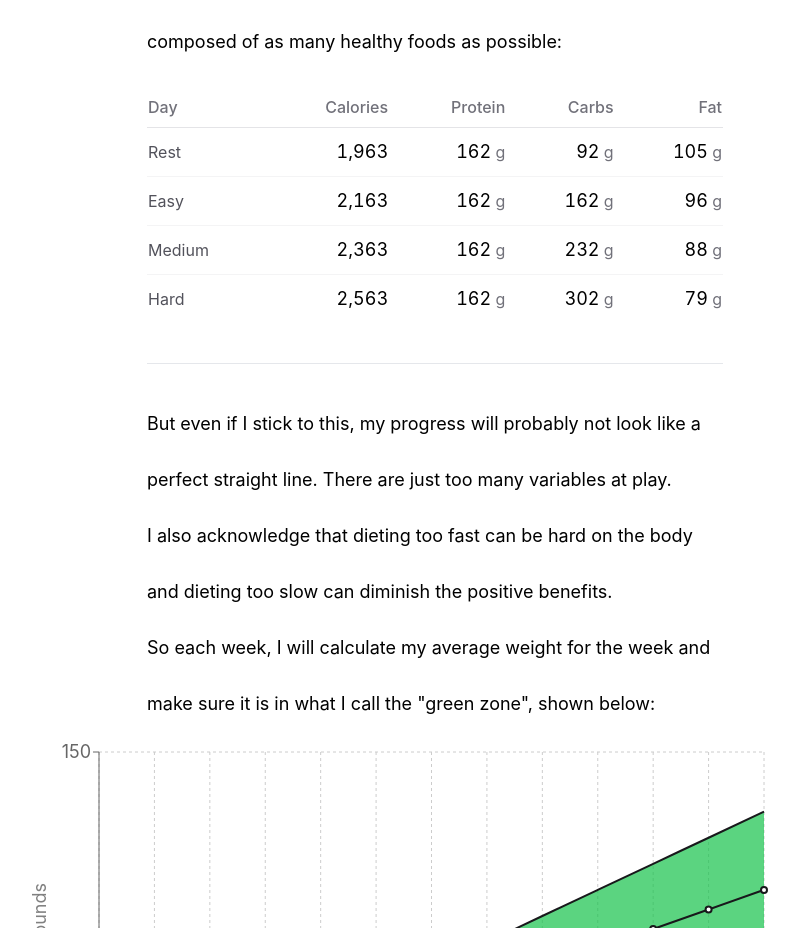
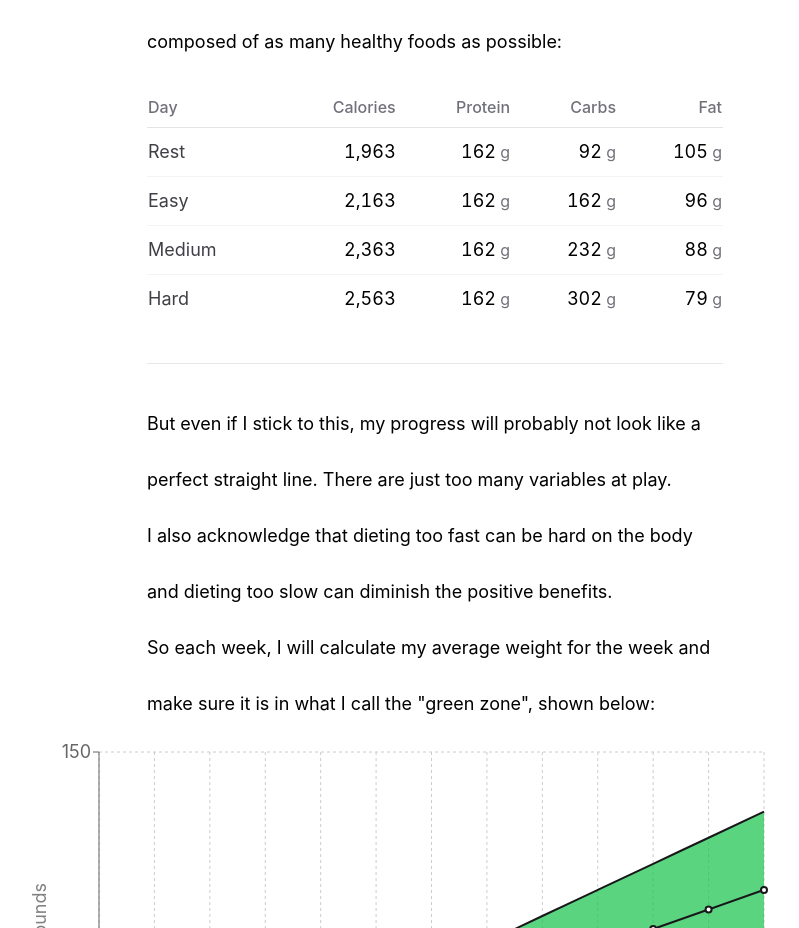
Before and after one commit to lukefernandez/minimum-effective-diet, a React (Vite) app: page / in a window 1280 px wide. Shown: the part 1380-2308 px from the top of the page, without its empty margins (205-1004 px from the left). Built offline with nearby package versions, Linux system fonts and the light colour scheme; a web font is replaced by a local one.

Commit message:
update colors on table

```diff
--- a/src/components/Calculator.tsx
+++ b/src/components/Calculator.tsx
@@ -264,7 +264,7 @@ export function Calculator() {
                     );
                     return (
                       <tr key={day.label}>
-                        <td className={"py-2.5 text-zinc-600" + border}>
+                        <td className={"py-2.5 text-lg text-zinc-700" + border}>
                           {day.label}
                         </td>
                         <td className={numCell}>
```
